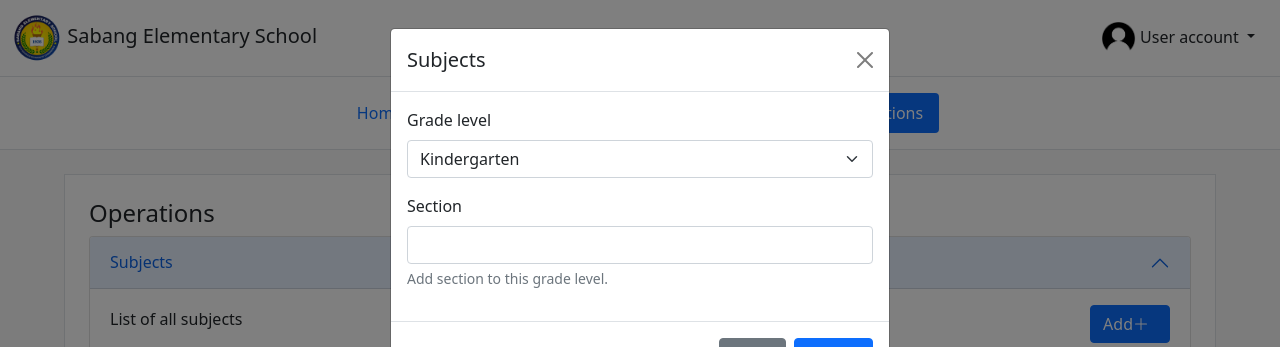
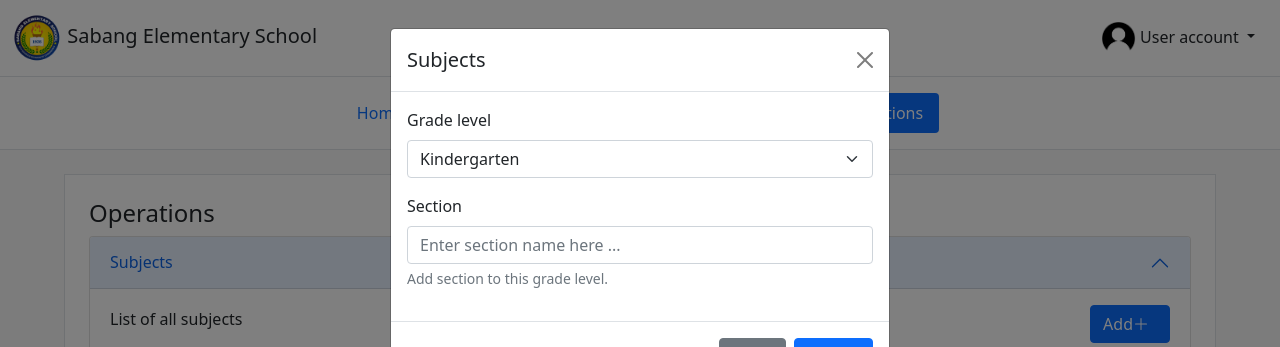
Before and after one commit to justine-135/School-record-management-system, a PHP site: page /operations.php in a window 1280 px wide, after a click on "Add". Shown: the top 347 px of the page. Run offline with PHP 8.4, Linux system fonts and the light colour scheme; data that the repository does not hold is empty.

Commit message:
added placeholders to text

```diff
--- a/partials/sections_modal.php
+++ b/partials/sections_modal.php
@@ -20,7 +20,7 @@
                 </div>
                 <div class="mb-3">
                     <label for="exampleInputPassword1" class="form-label">Section</label>
-                    <input type="text" class="form-control" id="section" name="section">
+                    <input type="text" class="form-control" id="section" name="section" placeholder="Enter section name here ...">
                     <div id="emailHelp" class="form-text">Add section to this grade level.</div>
                 </div>
             </div>
```
